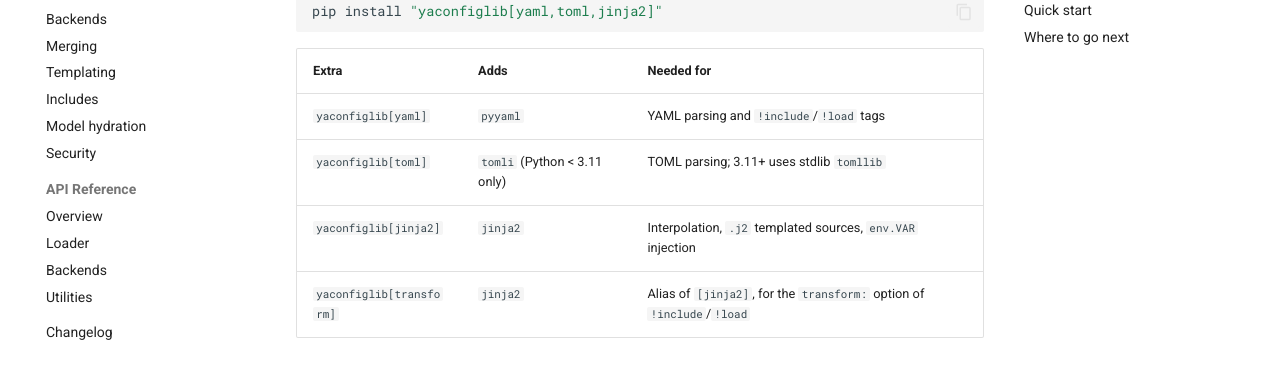
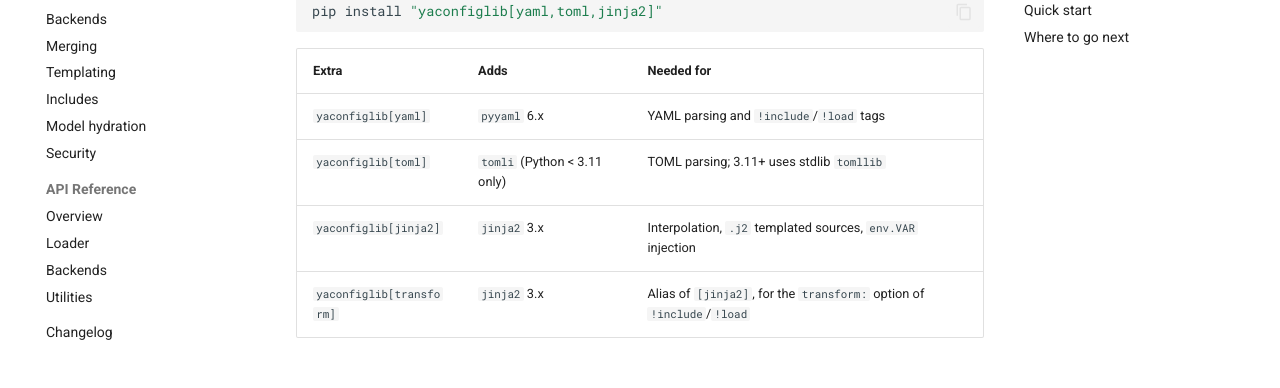
Before and after one commit to jose-pr/yaconfiglib, an MkDocs documentation site: the page built from docs/index.md, in a window 1280 px wide and 900 px high, scrolled down 824 px. Shown: the part 152-540 px from the top of the window. Built offline with MkDocs 1.6.1 and Material for MkDocs 9.7.7, drawn with Linux system fonts in a browser that asks for light colours; comment, search, counter and statistics services are not loaded.

Commit message:
fix: bound the yaml and jinja2 extras to their working release series
Both extras were unbounded, so a resolver could satisfy them with a
release that cannot even import: Jinja2 2.x fails on soft_unicode beside
MarkupSafe 2.1+, and PyYAML below 6.0 publishes no wheels for 3.11+.

Bound them to the series that works - pyyaml>=6.0,<7 and jinja2>=3.0,<4,
which transform inherits - and measured at those floors: PyYAML 6.0,
Jinja2 3.0.0 with MarkupSafe 3.0.3, pathlib-next 0.9.0 and tomli 2.0.0
install together on 3.9 and pass the suite. The cost is that a Jinja2
2.11 + MarkupSafe 2.0.1 environment, which did work, is now rejected.

dev and docs stay unbounded: they cannot affect what a user installs.

```diff
--- a/docs/index.md
+++ b/docs/index.md
@@ -42,10 +42,10 @@
 
 | Extra | Adds | Needed for |
 | --- | --- | --- |
-| `yaconfiglib[yaml]` | `pyyaml` | YAML parsing and `!include`/`!load` tags |
+| `yaconfiglib[yaml]` | `pyyaml` 6.x | YAML parsing and `!include`/`!load` tags |
 | `yaconfiglib[toml]` | `tomli` (Python < 3.11 only) | TOML parsing; 3.11+ uses stdlib `tomllib` |
-| `yaconfiglib[jinja2]` | `jinja2` | Interpolation, `.j2` templated sources, `env.VAR` injection |
-| `yaconfiglib[transform]` | `jinja2` | Alias of `[jinja2]`, for the `transform:` option of `!include`/`!load` |
+| `yaconfiglib[jinja2]` | `jinja2` 3.x | Interpolation, `.j2` templated sources, `env.VAR` injection |
+| `yaconfiglib[transform]` | `jinja2` 3.x | Alias of `[jinja2]`, for the `transform:` option of `!include`/`!load` |
 
 ## Quick start
 
--- a/pyproject.toml
+++ b/pyproject.toml
@@ -29,9 +29,9 @@
 
 [project.optional-dependencies]
 toml = ["tomli>=2.0,<3; python_version < '3.11'"]
-yaml = ["pyyaml"]
+yaml = ["pyyaml>=6.0,<7"]
 transform = ["yaconfiglib[jinja2]"]
-jinja2 = ["jinja2"]
+jinja2 = ["jinja2>=3.0,<4"]
 dev = ["pytest", "build", "hatchling", "twine", "black"]
 docs = ["mkdocs", "mkdocs-material", "mkdocstrings[python]"]
 
```
Also changed, not shown: CHANGELOG.md (+4 -0 lines), README.md (+3 -3 lines).
